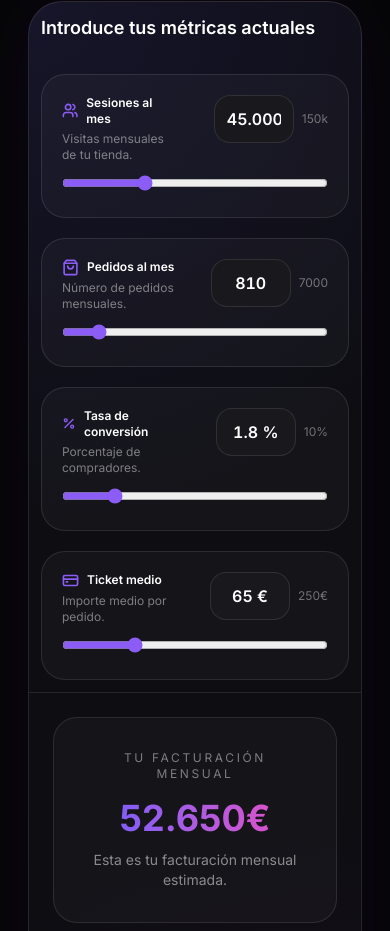
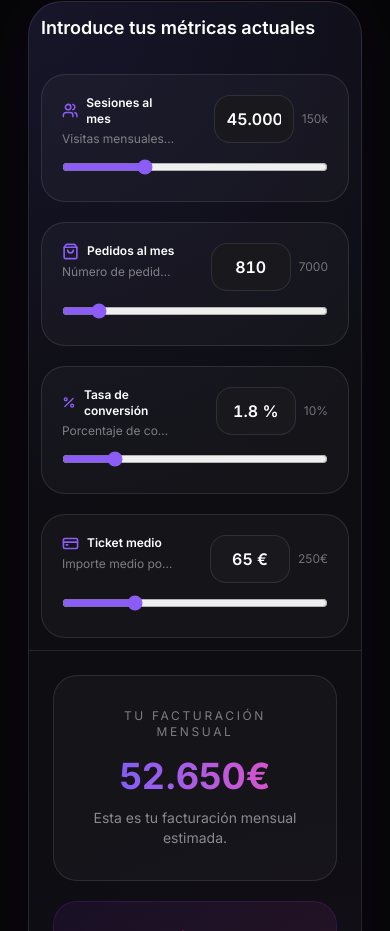
Before and after one commit to MaikelScalate/scalatelab, a Next.js app: page / in a window 390 px wide. Shown: the part 4994-5925 px from the top of the page. Built offline with nearby package versions, Linux system fonts and the light colour scheme.

Commit message:
Mejorar diseño

```diff
--- a/app/components/ui/Calculator.tsx
+++ b/app/components/ui/Calculator.tsx
@@ -201,7 +201,15 @@ lg:max-w-none
                     Sesiones al mes
                   </p>
 
-                  <p className="mt-1 text-xs lg:text-sm text-white/45 sm:whitespace-nowrap">
+                  <p className="
+  mt-1
+  text-xs
+  lg:text-sm
+  text-white/45
+  whitespace-nowrap
+  overflow-hidden
+  text-ellipsis
+">
                     Visitas mensuales de tu tienda.
                   </p>
 
@@ -322,7 +330,15 @@ lg:max-w-none
                     Pedidos al mes
                   </p>
 
-                  <p className="mt-1 text-xs lg:text-sm text-white/45 sm:whitespace-nowrap">
+                  <p className="
+  mt-1
+  text-xs
+  lg:text-sm
+  text-white/45
+  whitespace-nowrap
+  overflow-hidden
+  text-ellipsis
+">
                     Número de pedidos mensuales.
                   </p>
 
@@ -445,7 +461,15 @@ lg:max-w-none
                     Tasa de conversión
                   </p>
 
-                  <p className="mt-1 text-xs lg:text-sm text-white/45 sm:whitespace-nowrap">
+                  <p className="
+  mt-1
+  text-xs
+  lg:text-sm
+  text-white/45
+  whitespace-nowrap
+  overflow-hidden
+  text-ellipsis
+">
                     Porcentaje de compradores.
                   </p>
 
@@ -567,7 +591,15 @@ lg:max-w-none
                     Ticket medio
                   </p>
 
-                  <p className="mt-1 text-xs lg:text-sm text-white/45 sm:whitespace-nowrap">
+                  <p className="
+  mt-1
+  text-xs
+  lg:text-sm
+  text-white/45
+  whitespace-nowrap
+  overflow-hidden
+  text-ellipsis
+">
                     Importe medio por pedido.
                   </p>
 
```
